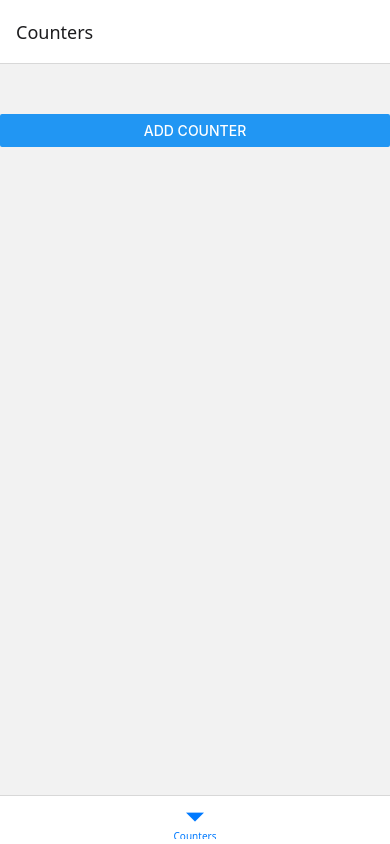
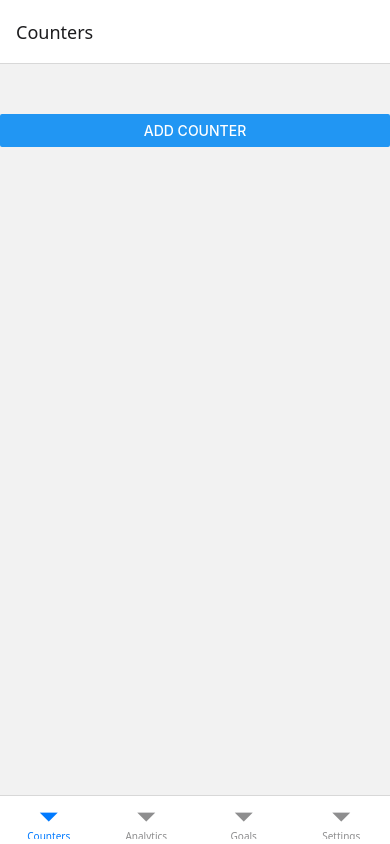
Before and after one commit to Rayhan-shellbeehaken/Counter-App, a React Native app: screen / in a window 390 px wide. Built offline with nearby package versions, Linux system fonts and the light colour scheme.

Commit message:
navigation bar added

```diff
--- a/src/navigation/RootNavigator.js
+++ b/src/navigation/RootNavigator.js
@@ -1,15 +1,10 @@
 import { NavigationContainer } from '@react-navigation/native';
-import { createBottomTabNavigator } from '@react-navigation/bottom-tabs';
-import CounterHomeScreen from '@/features/counters/screens/CounterHomeScreen';
-
-const Tab = createBottomTabNavigator();
+import TabNavigator from './TabNavigator';
 
 export default function RootNavigator() {
   return (
     <NavigationContainer>
-      <Tab.Navigator>
-        <Tab.Screen name="Counters" component={CounterHomeScreen} />
-      </Tab.Navigator>
+      <TabNavigator />
     </NavigationContainer>
   );
 }
--- /dev/null
+++ b/src/navigation/TabNavigator.js
@@ -0,0 +1,25 @@
+import { createBottomTabNavigator } from '@react-navigation/bottom-tabs';
+
+import CounterHomeScreen from '@/features/counters/screens/CounterHomeScreen';
+import { Text, View } from 'react-native';
+
+const Tab = createBottomTabNavigator();
+
+function Placeholder({ title }) {
+  return (
+    <View style={{ flex:1, justifyContent:'center', alignItems:'center' }}>
+      <Text>{title}</Text>
+    </View>
+  );
+}
+
+export default function TabNavigator() {
+  return (
+    <Tab.Navigator>
+      <Tab.Screen name="Counters" component={CounterHomeScreen} />
+      <Tab.Screen name="Analytics" children={() => <Placeholder title="Analytics" />} />
+      <Tab.Screen name="Goals" children={() => <Placeholder title="Goals" />} />
+      <Tab.Screen name="Settings" children={() => <Placeholder title="Settings" />} />
+    </Tab.Navigator>
+  );
+}
```
